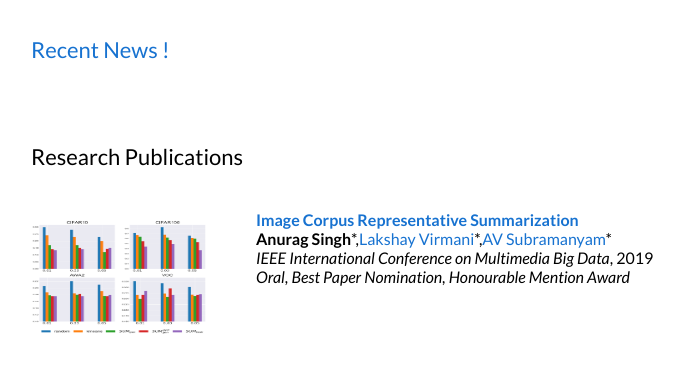
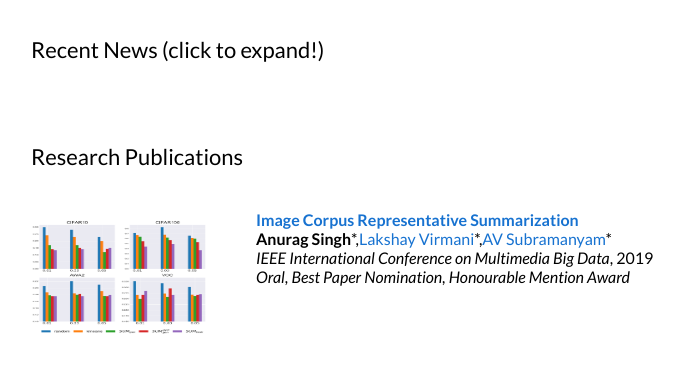
Before and after one commit to Anurag14/anurag14.github.io, a Jekyll site: the page built from index.html, in a window 1280 px wide, cut to the strip 312-718 px from the top of the page. Shown: the top 373 px of the strip, without its empty margins (179-863 px from the left). Built offline with Jekyll 4.4.1, drawn with Linux system fonts in a browser that asks for light colours.

Commit message:
Update mainpage.html

```diff
--- a/_layouts/mainpage.html
+++ b/_layouts/mainpage.html
@@ -101,7 +101,7 @@
       <table width="100%" align="center" border="0" cellspacing="0" cellpadding="20">
       <tr>
         <td width="100%" valign="middle">
-		<a><heading onclick="myFunction()" > Recent News !</heading></a>
+		<heading onclick="myFunction()" > Recent News (click to expand!)</heading>
           <!-- <p>
           I'm interested in computer vision, machine learning, statistics, optimization, image processing, virtual reality, and computational photography. Much of my research is about inferring the physical world (shape, depth, motion, paint, light, colors, etc) from images. I have also worked in astronomy and biology. Representative papers are <span class="highlight">highlighted</span>.
           </p> -->
```
